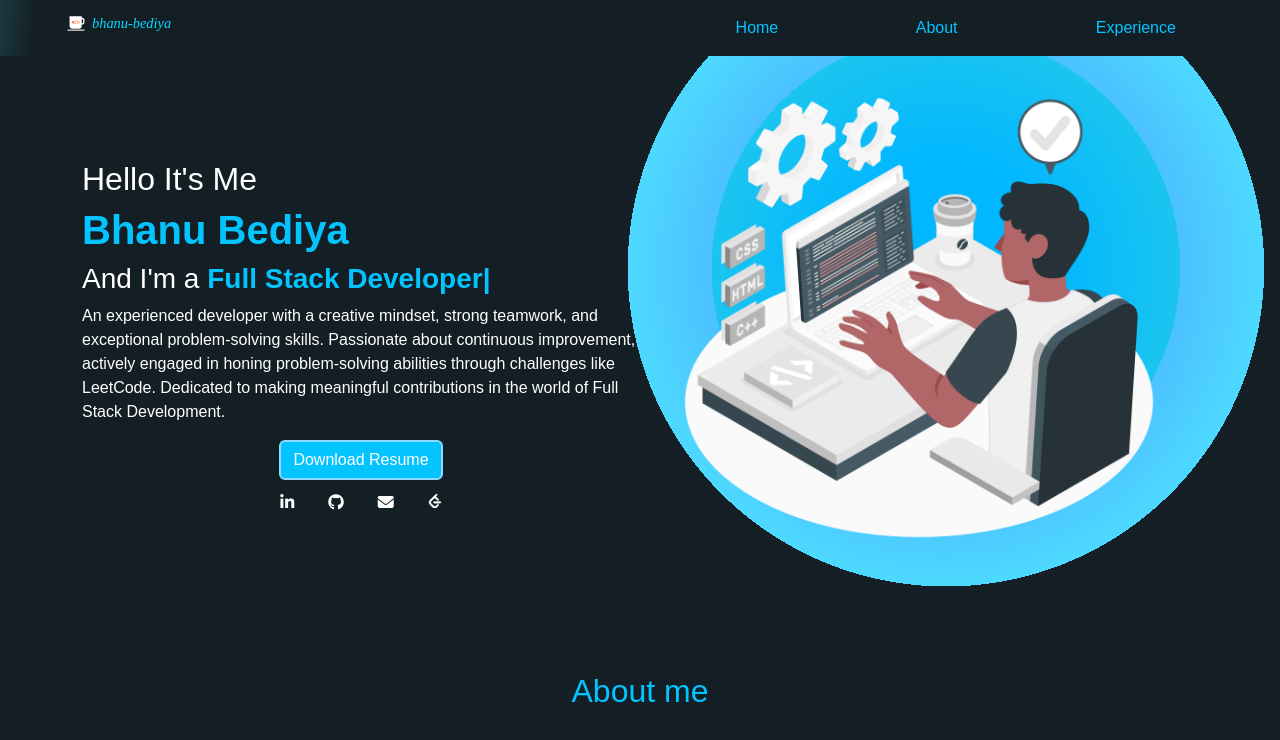
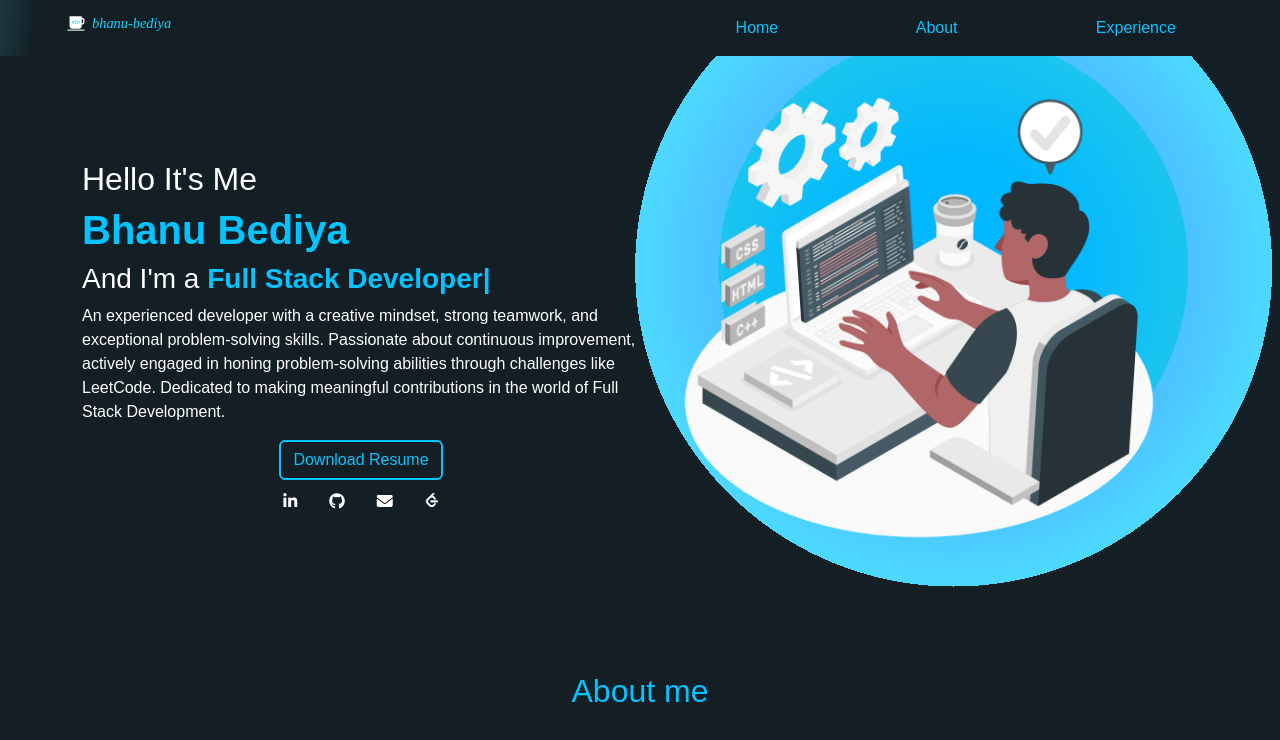
Before and after one commit to Bhanubediya/bhanu_portfolio, a React (Create React App) app: page / in a window 1280 px wide. Shown: the top 740 px of the page. Built offline with nearby package versions, Linux system fonts and the light colour scheme.

Commit message:
hover effects added

```diff
--- a/src/App.js
+++ b/src/App.js
@@ -1,4 +1,4 @@
-import "./App.css";
+import "./Styles/App.css";
 import Header from "./Components/Header";
 import Footer from "./Components/Footer";
 import Home from "./Components/Home";
--- a/src/Components/About.js
+++ b/src/Components/About.js
@@ -1,6 +1,6 @@
 import image from "../Assets/Code typing-rafiki.svg";
 import Skills from "./Skills";
-import "./common.css"
+import "../Styles/common.css";
 export default function About(){
     return<>
     <h2 className="text-center text-orange ">About me</h2>
--- a/src/Components/Footer.js
+++ b/src/Components/Footer.js
@@ -1,5 +1,5 @@
 import src from "../Assets/leetcode-svgrepo-com.svg";
-import "./common.css";
+import "../Styles/common.css";
 export default function Footer(){
     return<>
 
--- a/src/Components/Header.js
+++ b/src/Components/Header.js
@@ -1,5 +1,5 @@
 import { Link } from 'react-scroll';
-import "./common.css"
+import "../Styles/common.css";
 import { useState } from 'react';
 import image from "../Assets/mug-coffee-svgrepo-com.svg";
 const styles = {
--- a/src/Components/Home.js
+++ b/src/Components/Home.js
@@ -1,13 +1,23 @@
 import image from "../Assets/herologo1.png";
-import "./common.css";
-import "../App.css";
+import "../Styles/common.css";
+import "../Styles/App.css";
 import { ReactTyped } from "react-typed";
-import Skills from "./Skills";
-import resume from "../Assets/bhanubediya-resume.pdf";
+import resume from "../Assets/sde_bhanu_resume.pdf";
 import WorkExperience from "./WorkExperience";
 import About from "./About";
 import src from "../Assets/leetcode-svgrepo-com.svg"
+import { useState } from "react";
+
 export default function Home() {
+  const[downloadStatus,setDownloadStatus]=useState('Download Resume');
+  const handleDownload=()=>{
+    setDownloadStatus('Downloading...');
+
+    // Reset the download status after 3 seconds
+    setTimeout(() => {
+      setDownloadStatus('Download Resume');
+    }, 1000);
+  }
   return (
     <>
       <div className="container" style={{ paddingTop: "4em" }}>
@@ -47,17 +57,19 @@ export default function Home() {
                   </p>
                 </div>
                 <div className="text-center " >
-                  <a
-                    href={resume}
-                    download="bhanubediya-resume"
-                    className="btn"
+                  <a  href={resume}
+                     download="bhanubediya_Resume">
+                  <button
+                    onClick={()=>{handleDownload()}}
+                    className="btn resume-download"
+
                     style={{
-                      color: "white",
-                      border: "2px #90d8ff solid",
+                      color:"white",
                       backgroundColor: "rgb(4 196 255)",
                     }}
                   >
-                    Download Resume
+                    {downloadStatus}
+                  </button>
                   </a>
                   <section className="mb-1 social-icons">
       <abbr title="linked in">
@@ -93,18 +105,9 @@ export default function Home() {
             </div>
           </div>
           </section>
-          {/* About section */}
           <section className="pt-5" id="about" >
           <About />
           </section>
-          {/* skills section */}
-          {/* <section id="skills">
-          <h2 className="text-center text-orange pb-4 pt-5">
-            Languages and Frameworks
-          </h2>
-          <Skills />
-          </section> */}
-          {/* WorkExperience section */}
           <section id="work">
           <h2 className="text-center text-orange pt-5 pb-3">Work Experience</h2>
           <WorkExperience />
--- a/src/Components/Skills.js
+++ b/src/Components/Skills.js
@@ -1,5 +1,5 @@
 import { useState } from "react"
-import "./common.css";
+import "../Styles/common.css";
 import htmlLogo from "../Assets/html.svg";
 import cssLogo from "../Assets/css.svg";
 import javascriptLogo from "../Assets/javascript.svg";
--- a/src/Components/WorkExperience.js
+++ b/src/Components/WorkExperience.js
@@ -1,7 +1,7 @@
 import { VerticalTimeline, VerticalTimelineElement }  from 'react-vertical-timeline-component';
 import 'react-vertical-timeline-component/style.min.css';
 import {ReactComponent as WorkIcon} from "../Assets/work.svg"
-import "./common.css"
+import "../Styles/common.css";
 import { useState } from 'react';
 import htmlLogo from "../Assets/html.svg";
 import cssLogo from "../Assets/css.svg";
--- a/src/Components/common.css
+++ b/src/Styles/common.css
@@ -4,7 +4,26 @@
 .navbar-toggler{
 border: none;
 }
-
+.btn-outline{
+  border: none!important;
+}
+.resume-download{
+  color: rgb(4 196 255)!important;
+  border: 2px solid rgb(4 196 255);
+  background-image: -webkit-linear-gradient(30deg, rgb(19, 30, 37) 50%, transparent 50%);
+  background-image: linear-gradient(30deg, rgb(19, 30, 37) 50%, transparent 50%);
+  background-size: 500px;
+  background-repeat: no-repeat;
+  background-position: 0%;
+  -webkit-transition: background 300ms ease-in-out;
+  transition: background 300ms ease-in-out;
+}
+.resume-download:hover{
+   /* transform: scale(1.05); */
+   background-position: 100%;
+   color: #fff!important;
+  border: 2px solid rgb(182, 237, 255)!important;
+}
 .navbar-toggler:focus{
   --bs-navbar-toggler-focus-width: 0.0rem !important;
   box-shadow: 0 0 0 var(--bs-navbar-toggler-focus-width);
@@ -61,14 +80,14 @@ border: none;
   cursor: pointer;
 }
 .nav-link:hover{
-  text-decoration:underline
+  color: rgb(218, 246, 255)!important;
 }
 .navbar-nav .nav-link.active,
 .navbar-nav .nav-link.show {
   color: white;
 }
 .nav-link:hover {
-  color: rgb(98, 195, 255);
+  color: rgb(98, 237, 255);
 }
 @media screen and (min-width: 1025px) {
    .scroller{
--- a/src/index.css
+++ b/src/index.css
@@ -14,7 +14,7 @@ body {
 @media screen and (min-width: 1025px) {
   body {
     /* background: radial-gradient(circle at 84.9% 15.2%, rgb(255, 124, 0) 7%, rgb(252, 148, 51) 13.9%, rgb(255, 163, 76) 10.9%, rgb(255, 163, 77) 17.8%, rgb(19, 30, 37) 15.5%, rgb(19, 30, 37) 66%); */
-    background:radial-gradient(circle at 73.9% 12.2%, rgb(1, 183, 255) 5%, rgb(27, 197, 239) 10.9%, rgb(76 193 255) 7.9%, rgb(77 217 255) 14.8%, rgb(19, 30, 37) 13.5%, rgb(19, 30, 37) 66%)
+    background:radial-gradient(circle at 74.5% 12.2%, rgb(1, 183, 255) 5%, rgb(27, 197, 239) 10.9%, rgb(76 193 255) 7.9%, rgb(77 217 255) 14.8%, rgb(19, 30, 37) 13.5%, rgb(19, 30, 37) 66%)
   }
 }@media screen and (min-width: 768px) and (max-width: 1024px) {
   body {
```
Also changed, not shown: src/Assets/mug-coffee-svgrepo-com.svg, src/Styles/App.css (renamed from src/App.css), 1 other file (tests, documents, lock files or other folders).
